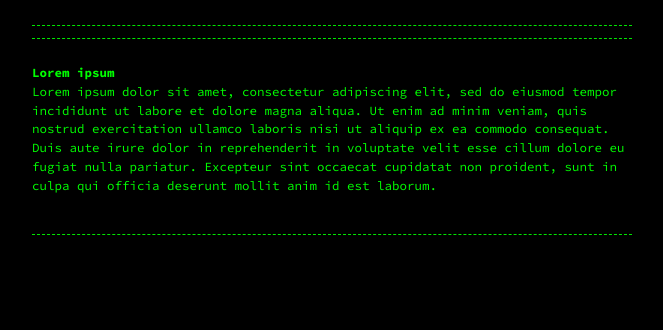
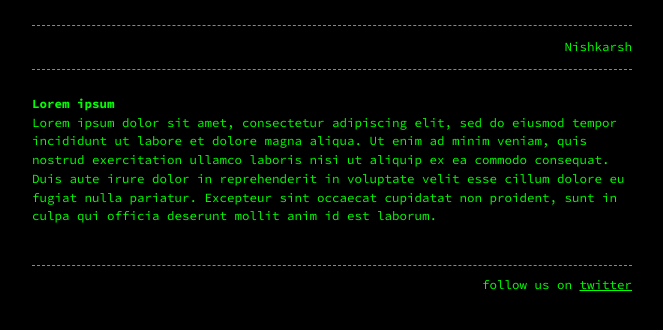
Before and after one commit to thenishkarshagarwal/thenishkarshagarwal.github.io, a Jekyll site: the page built from index.md, in a window 1280 px wide. Shown: the top 330 px of the page, without its empty margins (308-971 px from the left). Built offline with Jekyll 4.4.1, drawn with Linux system fonts in a browser that asks for light colours; part of the change alters nothing that is shown.

Commit message:
Update _config.yml

```diff
--- a/_config.yml
+++ b/_config.yml
@@ -2,11 +2,11 @@
 
 #google_analytics: UA-NNNNNNNN-N
 
-#header_pages:
-#  - index.md
-#  - about.md
+header_pages:
+  - index.md
+  - about.md
 
-#footer: 'follow us on <a href="https://twitter.com/">twitter</a>'
+footer: 'follow us on <a href="https://twitter.com/">twitter</a>'
 
 style: hacker
 #listen_for_clients_preferred_style: true # true or false (default)
```
